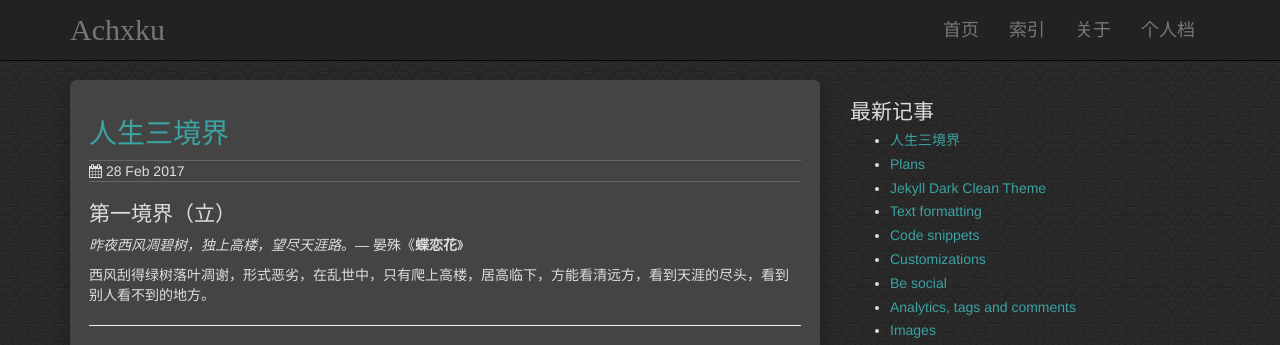
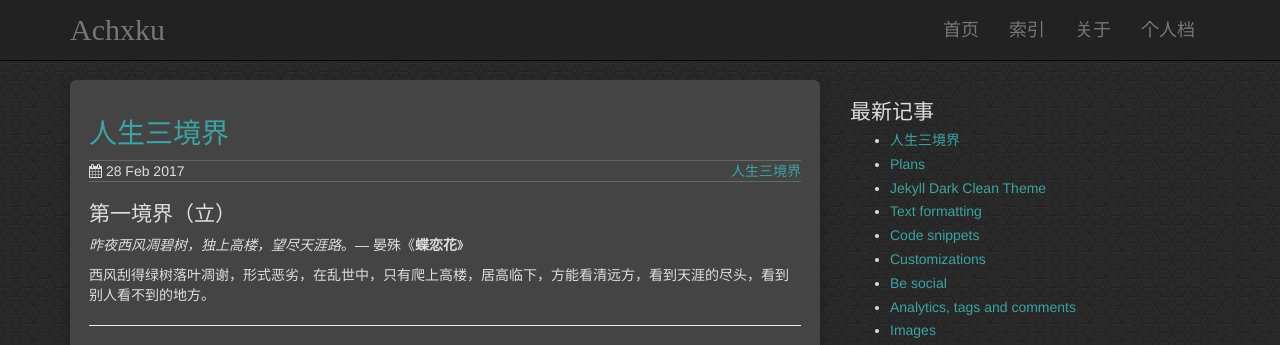
Before and after one commit to swolfar/swolfar.github.com, a Jekyll site: the page built from _posts/reads/2017-02-28-人生三境界.md, in a window 1280 px wide and 953 px high. Shown: the top 345 px of the window. Built offline with Jekyll 4.4.1, drawn with Linux system fonts in a browser that asks for light colours.

Commit message:
change ren3

```diff
--- a/_includes/sidebar.html
+++ b/_includes/sidebar.html
@@ -1,7 +1,7 @@
 <div class="sidebar ">
   <h2>最新记事</h2>
   <ul>
-    {% for post in site.posts limit: 10 %}
+    {% for post in site.posts limit:10 %}
     <li><a href="{{ site.baseurl}}{{ post.url }}">{{ post.title }}</a></li>
     {% endfor %}
   </ul>
--- a/_layouts/post.html
+++ b/_layouts/post.html
@@ -14,8 +14,8 @@
                     </div>
                     <ul>
                       {% for tag in page.tags %}
-                        <li><a href="">{{ tag }}</a></li>
-                        <!-- {{ site.baseurl }}/tag/{{ tag }} -->
+                        <li><a href="{{ site.baseurl }}/tag/{{ tag }}">{{ tag }}</a></li>
+
                       {% endfor %}
                     </ul>
                   </div>
--- a/_posts/reads/2017-02-28-人生三境界.md
+++ b/_posts/reads/2017-02-28-人生三境界.md
@@ -3,6 +3,8 @@ layout: post
 title: "人生三境界"
 date: 2017-02-28
 description: "人生三境界"
+tags:
+ - 人生三境界
 ---
 
 ## 第一境界（立）
```
